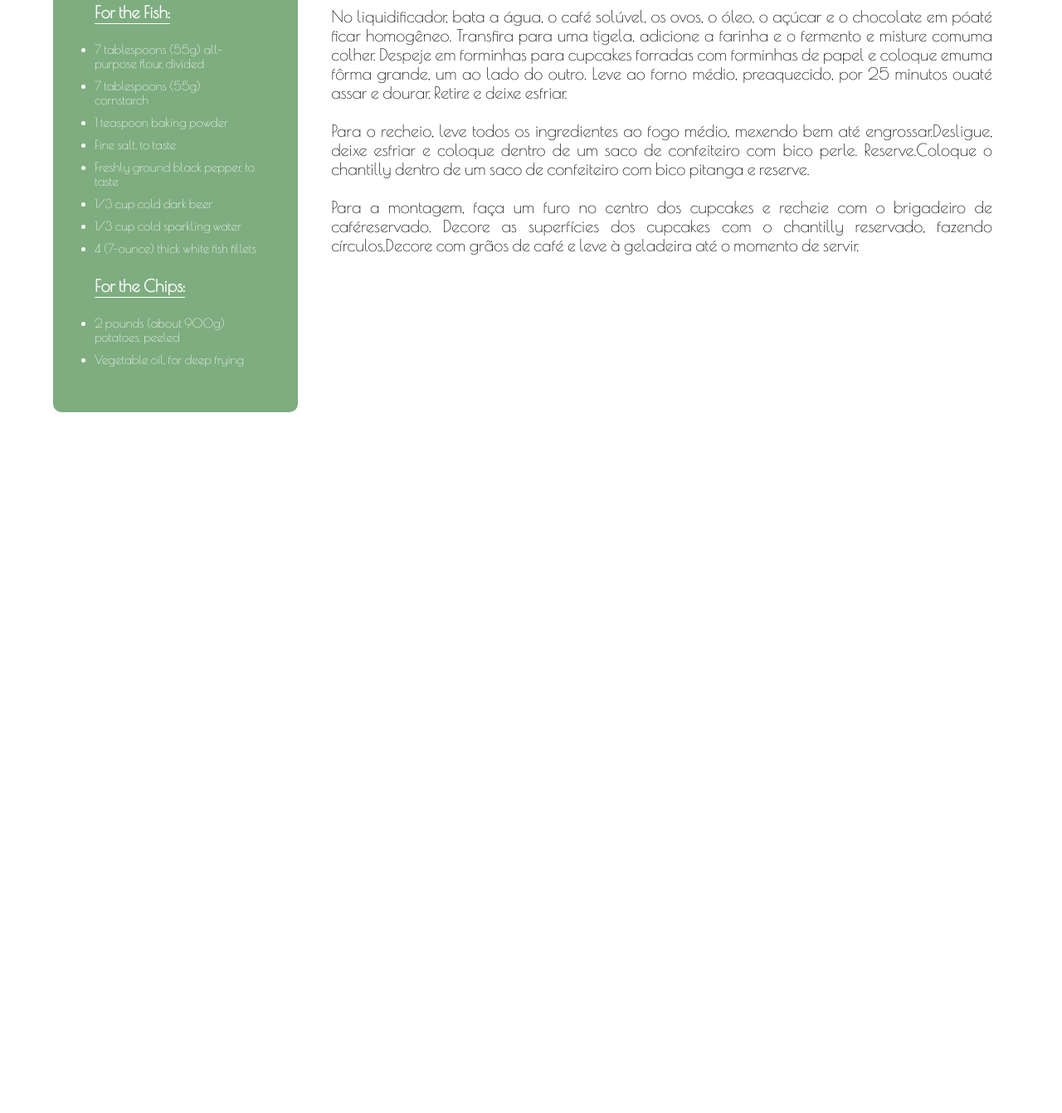
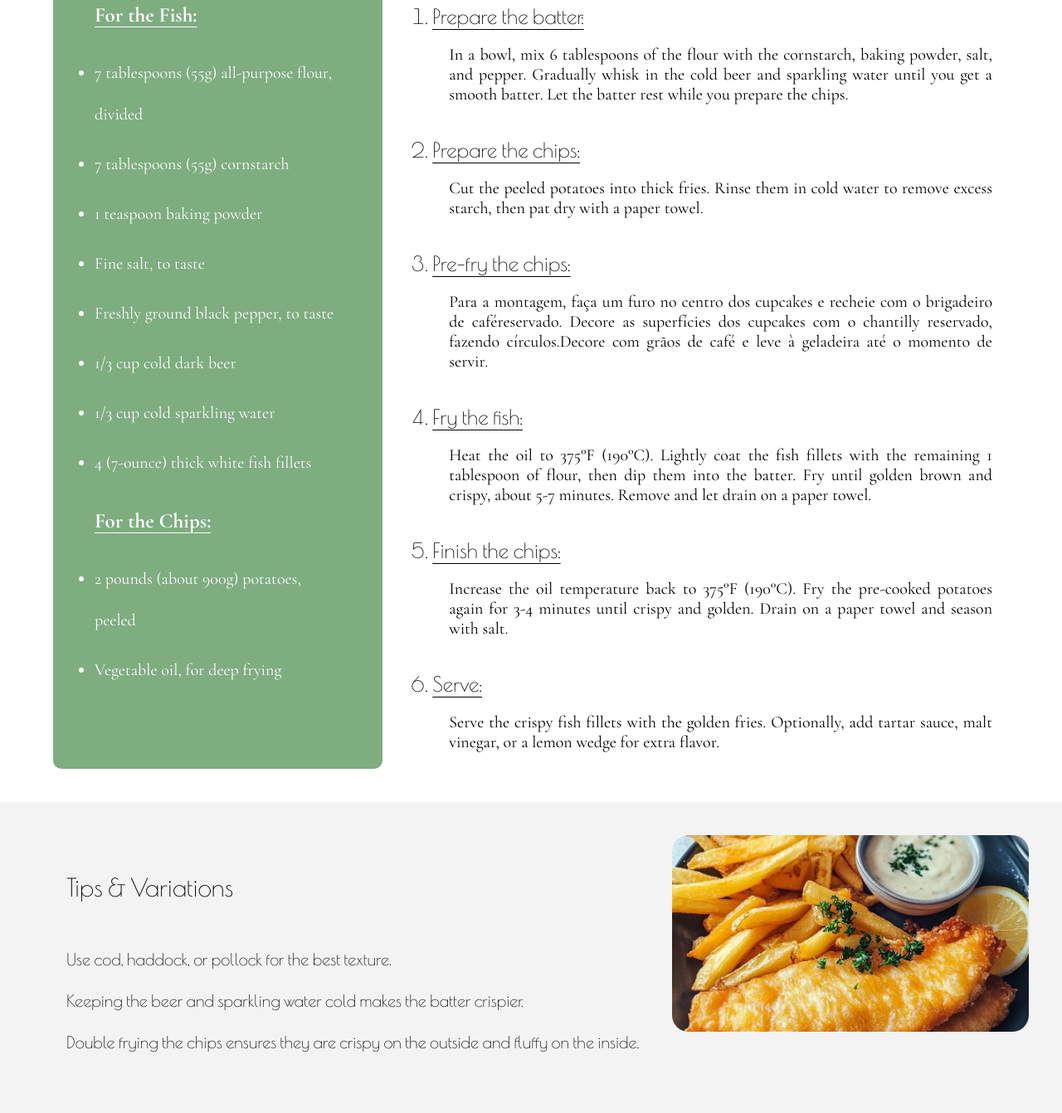
Before and after one commit to FrancineMette/Fish-and-Chips-Recipe, a plain HTML site: page index.html in a window 1280 px wide. Shown: the part 696-2038 px from the top of the page at 83% size. Before the commit the page ends 1233 px from the top, so only its background shows below. Drawn offline with nearby package versions, Linux system fonts and the light colour scheme; a web font is replaced by a local one.

Commit message:
finishing

```diff
--- a/index.html
+++ b/index.html
@@ -14,11 +14,16 @@
 <link rel="preconnect" href="https://fonts.gstatic.com" crossorigin>
 <link href="https://fonts.googleapis.com/css2?family=Poiret+One&display=swap" rel="stylesheet">
 
+<link rel="preconnect" href="https://fonts.googleapis.com">
+<link rel="preconnect" href="https://fonts.gstatic.com" crossorigin>
+<link href="https://fonts.googleapis.com/css2?family=Cormorant+Garamond:ital,wght@0,300..700;1,300..700&display=swap" rel="stylesheet">
+
 </head>
 <body>
    <div class="container">
       <img src="assets/fish and chips 3.jpg" alt="Imagem do prato fish and chips">
    </div>
+
    <main>
       <section id="about">
 
@@ -33,7 +38,7 @@
 
    <section class="recipe">
       <div id="ingredients">
-      <h2>Ingredientes</h2>
+      <h2>Ingredients</h2>
       <ul>
          <h3>For the Fish:</h3>
 
@@ -56,16 +61,66 @@
       </div>
 
       <div id="preparation">
-      <h2>Modo de preparo</h2>
-      <p>
-         No liquidificador, bata a água, o café solúvel, os ovos, o óleo, o açúcar e o chocolate em póaté ficar homogêneo. Transfira para uma tigela, adicione a farinha e o fermento e misture comuma colher. Despeje em forminhas para cupcakes forradas com forminhas de papel e coloque emuma fôrma grande, um ao lado do outro. Leve ao forno médio, preaquecido, por 25 minutos ouaté assar e dourar. Retire e deixe esfriar.
-      <br><br>
-         Para o recheio, leve todos os ingredientes ao fogo médio, mexendo bem até engrossar.Desligue, deixe esfriar e coloque dentro de um saco de confeiteiro com bico perle. Reserve.Coloque o chantilly dentro de um saco de confeiteiro com bico pitanga e reserve.
-      <br><br>
-         Para a montagem, faça um furo no centro dos cupcakes e recheie com o brigadeiro de caféreservado. Decore as superfícies dos cupcakes com o chantilly reservado, fazendo círculos.Decore com grãos de café e leve à geladeira até o momento de servir.
-      </p>
+      <h2>Instructions</h2>
+      <ol>
+         <li>Prepare the batter:</li>
+         <p>
+            In a bowl, mix 6 tablespoons of the flour with the cornstarch, baking powder, salt, and pepper.
+            Gradually whisk in the cold beer and sparkling water until you get a smooth batter.
+            Let the batter rest while you prepare the chips.
+         </p>
+
+         <li>Prepare the chips:</li>
+         <p>Cut the peeled potatoes into thick fries.
+            Rinse them in cold water to remove excess starch, then pat dry with a paper towel.
+         </p>
+
+         <li>Pre-fry the chips:</li>
+         <p>Para a montagem, faça um furo no centro dos cupcakes e recheie com o brigadeiro de caféreservado. Decore as superfícies dos cupcakes com o chantilly reservado, fazendo círculos.Decore com grãos de café e leve à geladeira até o momento de servir.
+         </p>
+
+         <li>Fry the fish:</li>
+         <p>Heat the oil to 375°F (190°C).
+            Lightly coat the fish fillets with the remaining 1 tablespoon of flour, then dip them into the batter.
+            Fry until golden brown and crispy, about 5-7 minutes.
+            Remove and let drain on a paper towel.
+         </p>
+
+         <li>Finish the chips:</li>
+         <p>
+            Increase the oil temperature back to 375°F (190°C).
+            Fry the pre-cooked potatoes again for 3-4 minutes until crispy and golden.
+            Drain on a paper towel and season with salt.
+         </p>
+
+         <li>Serve:</li>
+         <p>Serve the crispy fish fillets with the golden fries.
+            Optionally, add tartar sauce, malt vinegar, or a lemon wedge for extra flavor.
+         </p>
+
+      </ol>
 
       </div>
+   </section>
+
+   <section class="finishing">
+      <div id="tips">
+         <h2>Tips & Variations</h2>
+         <p>Use cod, haddock, or pollock for the best texture.
+            <br>
+
+            Keeping the beer and sparkling water cold makes the batter crispier.
+            <br>
+
+            Double frying the chips ensures they are crispy on the outside and fluffy on the inside.
+         </p>
+
+      </div>
+
+      <div class="container2">
+         <img src="assets/fish and chips 2.jpg" alt="Imagem do prato fish and chips 2">
+      </div>
+
    </section>
 
    </main>
--- a/style.css
+++ b/style.css
@@ -60,28 +60,29 @@
    #ingredients ul {
       padding: 0;
       margin: 0;
-      font-family: "Poiret One", sans-serif;
+      font-family: "Cormorant Garamond", serif;
    }
 
    #ingredients li {
       padding: 5px 0; /* Dá um espaço entre os itens da lista */
       margin: 0px 0;
-      font-size: 15px; /* Aumenta o tamanho do texto */
+      font-size: 20px; /* Aumenta o tamanho do texto */
       text-align: left;
+      line-height: 2.5;
    }
 
    #ingredients h3 {
       text-align: justify; /* Centraliza o título "Ingredientes" */
-      font-family: "Poiret One", sans-serif;
+      font-family: "Cormorant Garamond", serif;
       text-decoration: 1px underline;
       text-underline-offset: 6px;
-      font-size: 20px;
+      font-size: 25px;
    }
 
    .recipe {
       display: flex;
       justify-content: space-between; /* Distribui os blocos lado a lado */
-      align-items: flex-start; /* Alinha os blocos no topo */
+      align-items: stretch; /* Alinha os blocos no topo */
       width: 90%; /* Define a largura total ocupada na tela */
       margin: 20px auto; /* Centraliza horizontalmente */
       gap: 20px; /* Espaço entre as seções */
@@ -89,7 +90,7 @@
 
    #preparation h2 {
       padding-left: 20px;
-      padding-top: 70px;
+      padding-top: 67px;
       padding-bottom: 5px;
       text-transform: uppercase; /* Deixa em maiúsculas para destacar */
       font-family: "Poiret One", sans-serif;
@@ -97,13 +98,65 @@
       font-size: 30px;
    }
 
+   #preparation li {
+      font-family: "Poiret One", sans-serif;
+      font-weight: 400;
+      font-size: 25px;
+      text-decoration: 1px underline;
+      text-underline-offset: 6px;
+
+   }
 
    #preparation p {
       padding: 20px;
-      margin-top: 0;
+      margin: 2;
       padding-top: 0;
-      font-family: "Poiret One", sans-serif;
+      font-family: "Cormorant Garamond", serif;
       text-align: justify;
       font-weight: 400;
       font-size: 20px;
     }
+
+   .finishing {
+      display: flex;
+      justify-content: space-between;
+      align-items: flex-start;
+      gap: 40px;
+      padding: 40px;
+      background-color: #f3f3f3; /* se quiser deixar com fundo também */
+
+    }
+
+   #tips h2 {
+      padding-left: 40px;
+      flex: 1;
+      font-family: "Poiret One", sans-serif;
+      color: rgb(0, 0, 0);
+      line-height: 2.5;
+      font-weight: 400;
+      font-size: 30px;
+
+   }
+
+   #tips p {
+      padding-left: 40px;
+      flex: 1;
+      font-family: "Poiret One", sans-serif;
+      color: rgb(0, 0, 0);
+      line-height: 2.5;
+      font-weight: 400;
+      font-size: 20px;
+    }
+
+
+   .container2 {
+      flex: 1;
+      display: flex;
+      justify-content: flex-end;
+   }
+
+   .container2 img {
+      max-width: 100%;
+      height: auto;
+      border-radius: 20px;
+   }
```
